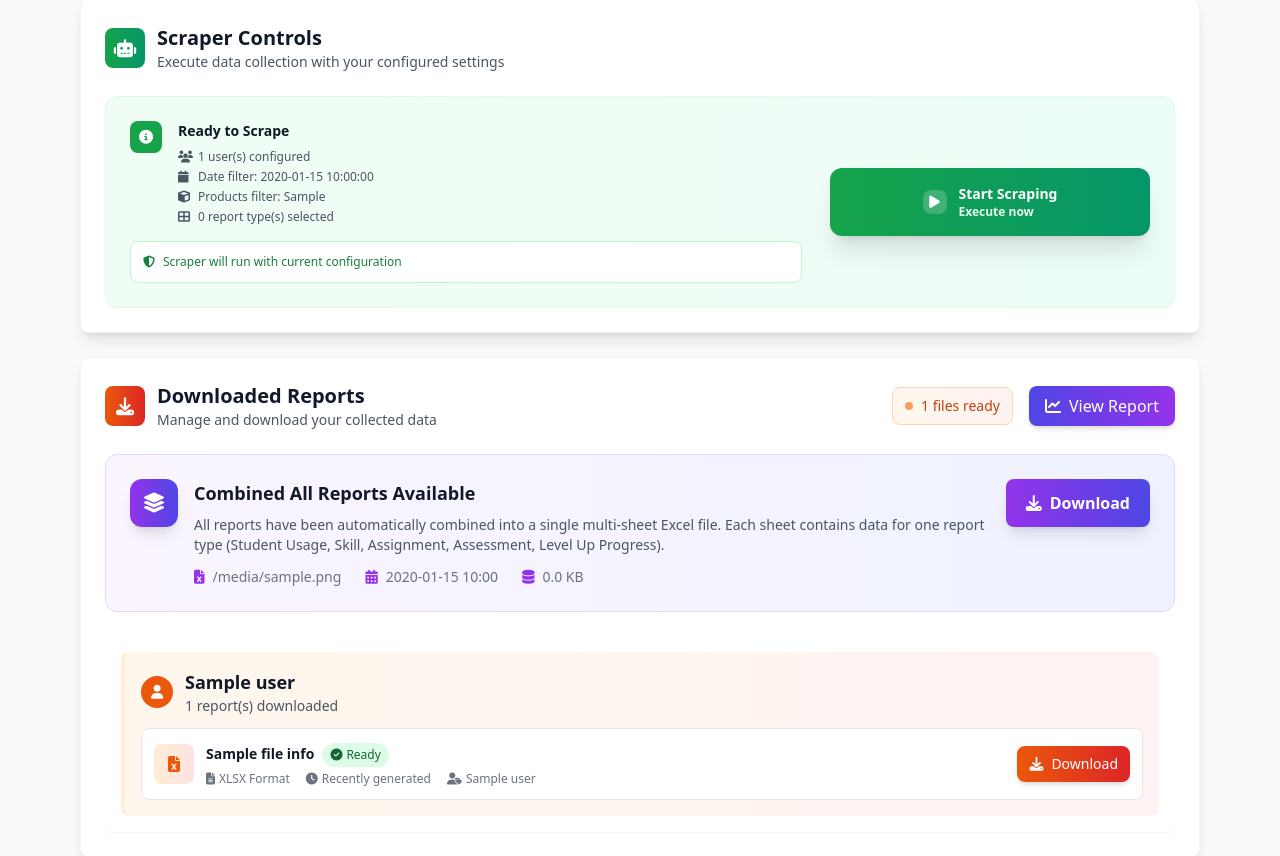
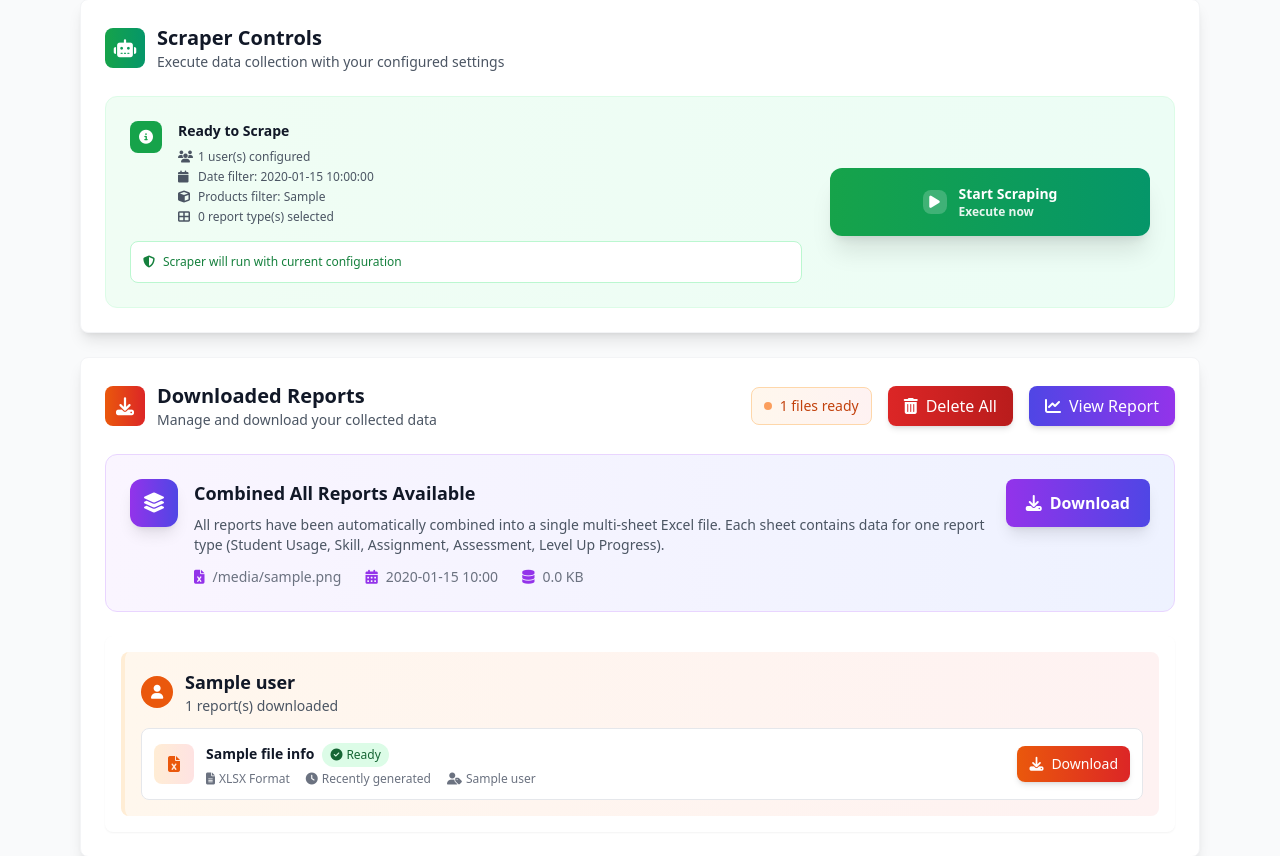
Before and after one commit to davidgonzalezfx/reports-scrapper, a Flask app: template templates/scrapper.html in a window 1280 px wide. Shown: the part 1453-2309 px from the top of the page. Run offline with Flask 3, Linux system fonts and the light colour scheme; the template is opened without the code that fills it: most values are stand-ins (such as "Sample title", 1, 10 or a date in 2020); some libraries are stand-ins or nearby versions.

Commit message:
Add - Delete all button

```diff
--- a/app.py
+++ b/app.py
@@ -699,6 +699,35 @@ def clear_notifications():
 				logger.error(f"Error clearing notifications: {e}")
 				return jsonify({'error': 'Failed to clear notifications'}), 500
 
+@app.route('/delete-all-reports', methods=['POST'])
+def delete_all_reports():
+		"""Delete all report files from the reports directory."""
+		try:
+				if getattr(sys, 'frozen', False):  # If running as a frozen executable
+						base_path = sys._MEIPASS
+				else:
+						base_path = os.path.abspath('.')
+				REPORTS_DIR_TMP = os.path.join(base_path, 'reports')
+
+				# Ensure reports directory exists
+				os.makedirs(REPORTS_DIR_TMP, exist_ok=True)
+
+				# Delete all files in the reports directory
+				files_deleted = 0
+				for filename in os.listdir(REPORTS_DIR_TMP):
+						file_path = os.path.join(REPORTS_DIR_TMP, filename)
+						if os.path.isfile(file_path):
+								os.remove(file_path)
+								files_deleted += 1
+								logger.info(f"Deleted report file: {filename}")
+
+				logger.info(f"Successfully deleted {files_deleted} report files")
+				return jsonify({'status': 'ok', 'files_deleted': files_deleted})
+
+		except Exception as e:
+				logger.error(f"Error deleting all reports: {e}")
+				return jsonify({'error': f'Failed to delete reports: {str(e)}'}), 500
+
 @app.route('/scrape-logs')
 def scrape_logs():
 		"""Get recent scraper logs for notifications (legacy endpoint - kept for compatibility)."""
--- a/scraper.py
+++ b/scraper.py
@@ -482,7 +482,7 @@ def login_and_download_reports_for_user(username: str, password: str) -> UserRes
 				with sync_playwright() as p:
 						# Launch browser with proper configuration
 						browser = p.chromium.launch(
-								headless=False,
+								headless=True,
 								args=['--no-sandbox', '--disable-dev-shm-usage']
 						)
 
--- a/templates/scrapper.html
+++ b/templates/scrapper.html
@@ -623,6 +623,13 @@
 					</div>
 
 					{% if files|length > 0 %}
+					<button id="delete-all-btn"
+						class="group relative inline-flex items-center gap-2 px-4 py-2 bg-gradient-to-r from-red-600 to-red-700 text-white font-medium rounded-lg shadow-md hover:from-red-700 hover:to-red-800 focus:outline-none focus:ring-4 focus:ring-red-300 transition-all duration-200">
+						<i class="fas fa-trash-alt"></i>
+						<span>Delete All</span>
+						<div class="absolute inset-0 bg-white opacity-0 group-hover:opacity-20 rounded-lg transition-opacity duration-200"></div>
+					</button>
+
 					<a href="/report"
 						class="group relative inline-flex items-center gap-2 px-4 py-2 bg-gradient-to-r from-indigo-600 to-purple-600 text-white font-medium rounded-lg shadow-md hover:from-indigo-700 hover:to-purple-700 focus:outline-none focus:ring-4 focus:ring-indigo-300 transition-all duration-200">
 						<i class="fas fa-chart-line"></i>
@@ -1187,6 +1194,38 @@
 			sessionStorage.removeItem('showNotifications');
 			loadNotifications();
 		}
+
+		// Delete all reports functionality
+		document.getElementById('delete-all-btn').addEventListener('click', function() {
+			if (confirm('Are you sure you want to delete all downloaded reports? This action cannot be undone.')) {
+				// Show loading state
+				const btn = this;
+				const originalText = btn.innerHTML;
+				btn.innerHTML = '<i class="fas fa-spinner fa-spin"></i><span>Deleting...</span>';
+				btn.disabled = true;
+
+				fetch('/delete-all-reports', { method: 'POST' })
+					.then(response => response.json())
+					.then(data => {
+						if (data.status === 'ok') {
+							showMessage('All reports deleted successfully', 'success');
+							// Reload page after a short delay
+							setTimeout(() => window.location.reload(), 1500);
+						} else {
+							showMessage(data.error || 'Failed to delete reports', 'error');
+							// Restore button state
+							btn.innerHTML = originalText;
+							btn.disabled = false;
+						}
+					})
+					.catch(error => {
+						showMessage('Error deleting reports: ' + error.message, 'error');
+						// Restore button state
+						btn.innerHTML = originalText;
+						btn.disabled = false;
+					});
+			}
+		});
 	</script>
 </body>
 
```
